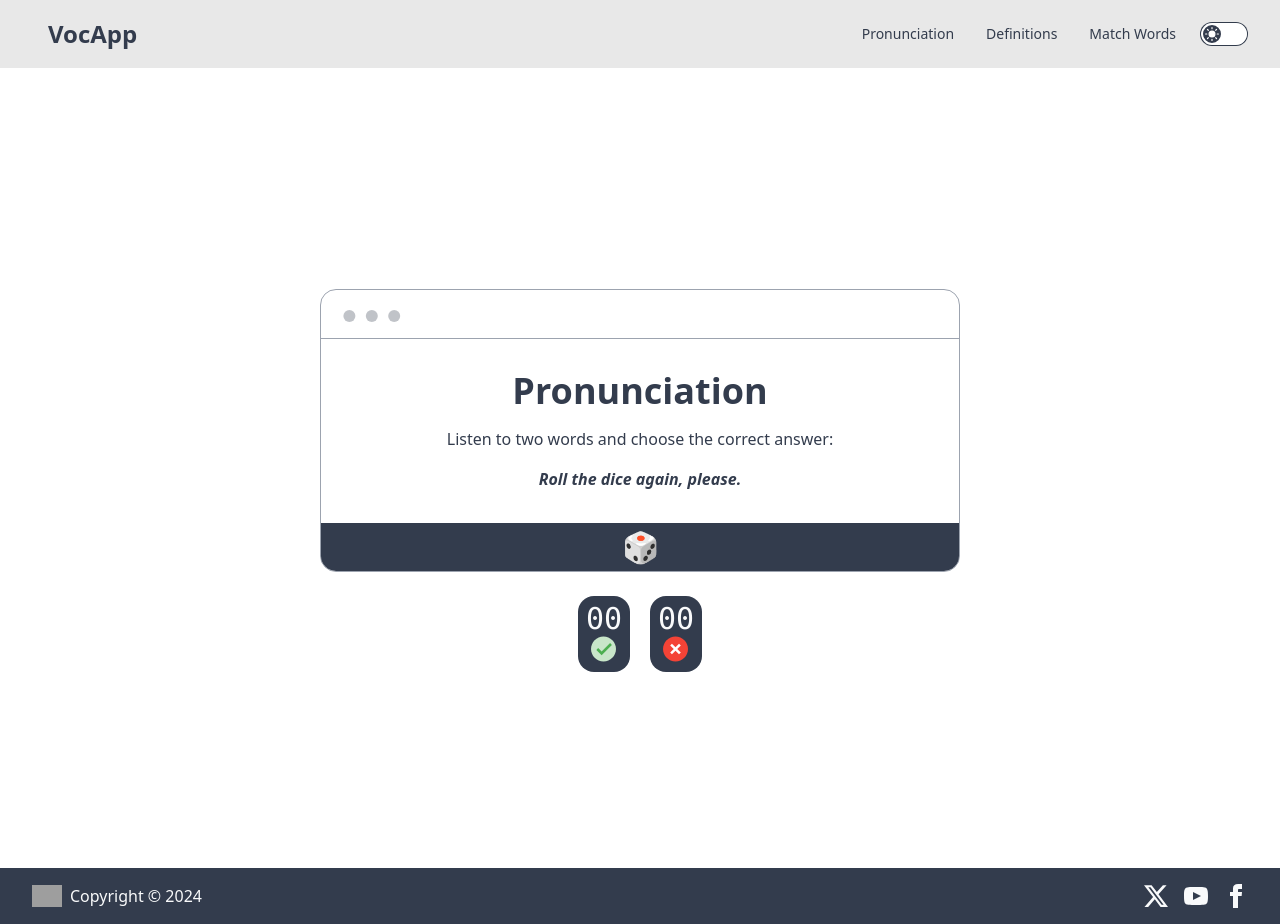
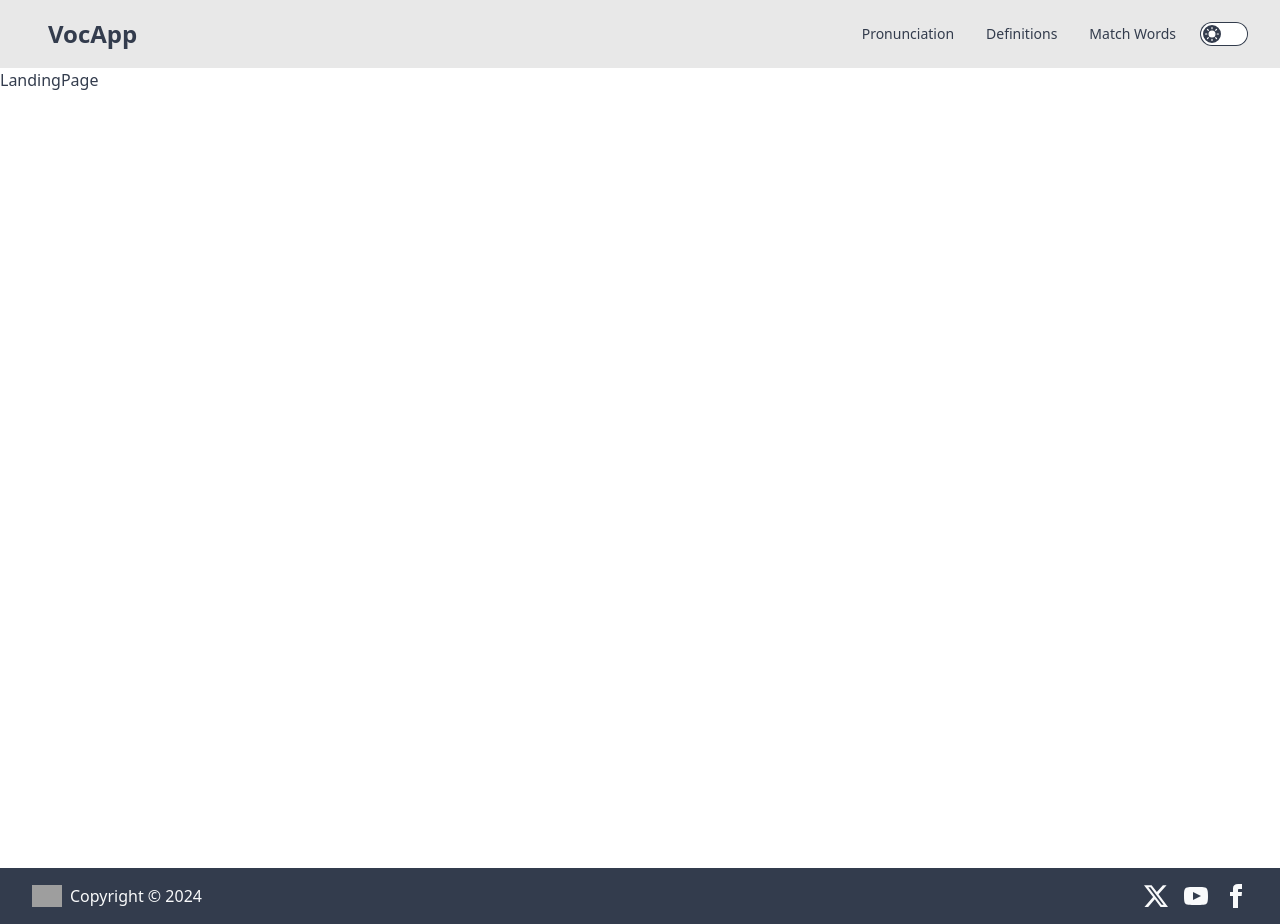
Before and after one commit to aliaydogdu105/vocapp, a React (Vite) app: page / in a window 1280 px wide. Built offline with nearby package versions, Linux system fonts and the light colour scheme; no server answers; grey boxes are pictures that could not be loaded.

Commit message:
feat: landing page start

```diff
--- /dev/null
+++ b/src/pages/LandingPage.jsx
@@ -0,0 +1,7 @@
+import React from "react";
+
+const LandingPage = () => {
+  return <div className=" h-screen">LandingPage</div>;
+};
+
+export default LandingPage;
--- a/src/pages/MainLayoutPage.jsx
+++ b/src/pages/MainLayoutPage.jsx
@@ -1,6 +1,7 @@
 import React from "react";
 import { useState, useEffect } from "react";
 import { NavLink, Route, Routes } from "react-router-dom";
+import LandingPage from "./LandingPage";
 import PronunciationPage from "./PronunciationPage";
 import DefinitionsPage from "./DefinitionsPage";
 import WordMatchingPage from "./WordMatchingPage";
@@ -67,7 +68,7 @@ const Navbar = () => {
           </div>
           {/* Page content here */}
           <Routes>
-            <Route path="/" element={<PronunciationPage />} />
+            <Route path="/" element={<LandingPage />} />
             <Route path="/pronunciation" element={<PronunciationPage />} />
             <Route path="/definitions" element={<DefinitionsPage />} />
             <Route path="/word-matching" element={<WordMatchingPage />} />
```
